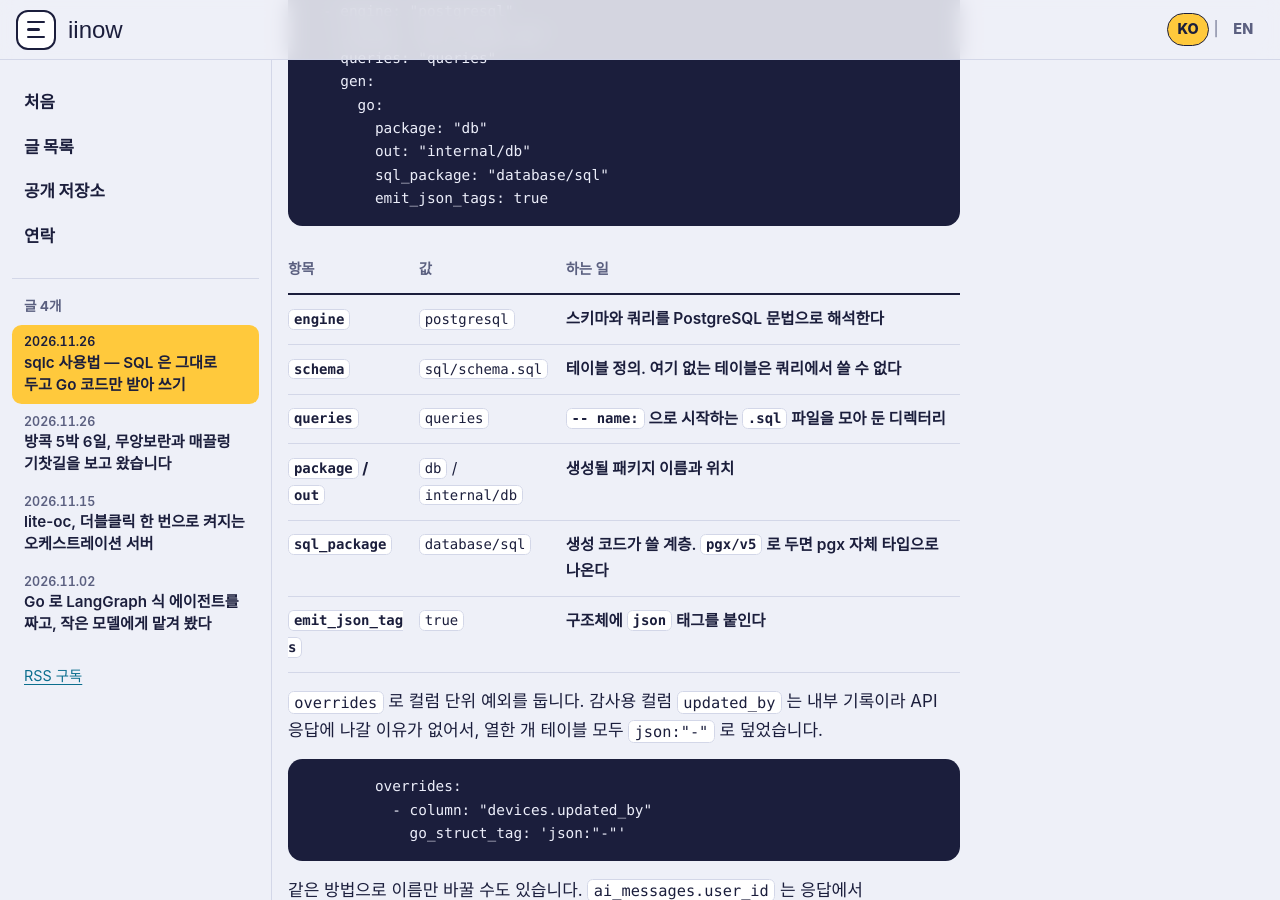
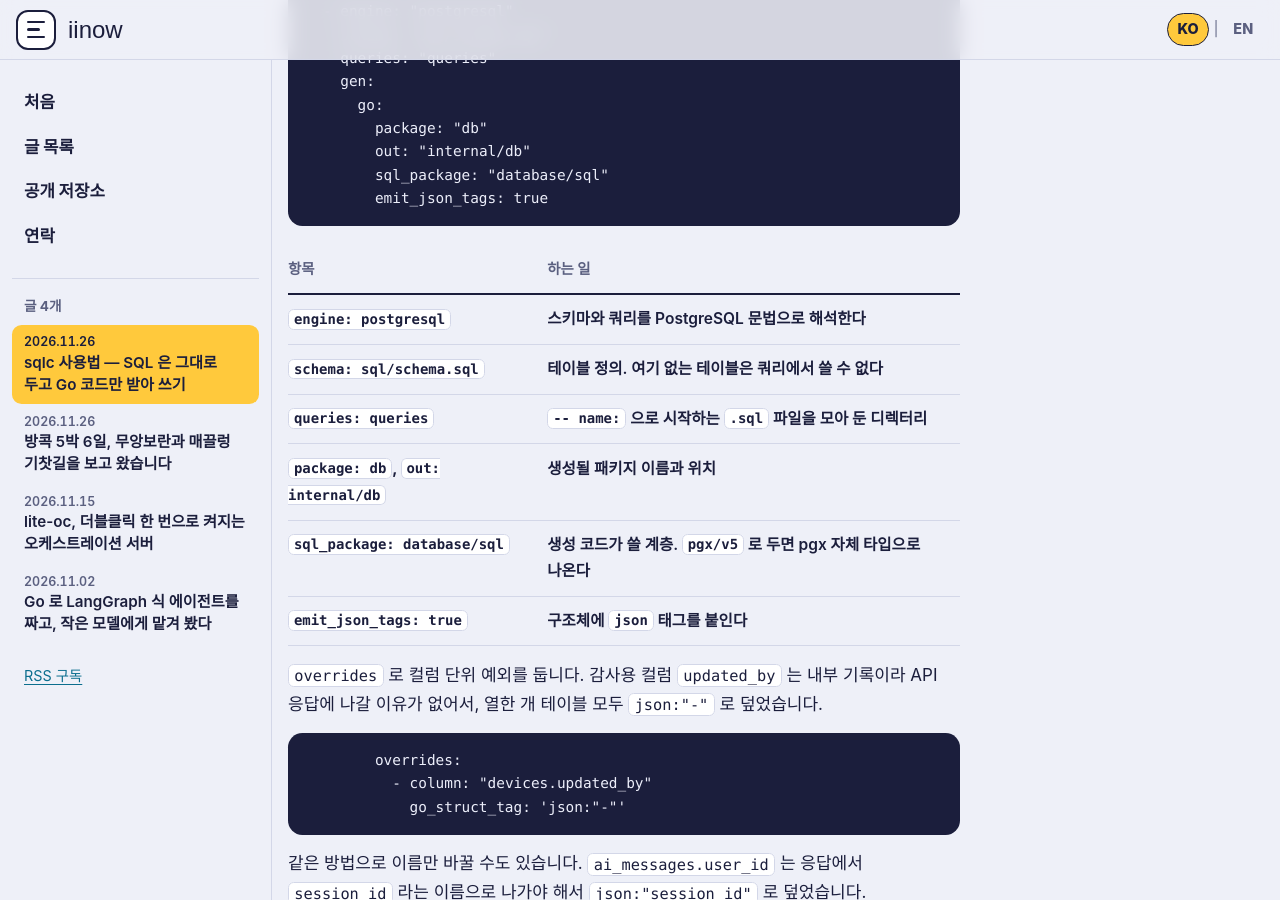
Before and after one commit to iinow/iinow.github.io, a Jekyll site: the page built from _posts/2026-11-26-sqlc-guide.md, in a window 1280 px wide and 900 px high, scrolled down 2438 px. Built offline with Jekyll 4.4.1, drawn with Linux system fonts in a browser that asks for light colours; some web fonts are replaced; some of the changed text lies outside the part shown.

Commit message:
sqlc 글: 설정 표를 두 열로 정리, 트랜잭션 그림 문구 다듬기

````diff
--- a/_posts/2026-11-26-sqlc-guide.md
+++ b/_posts/2026-11-26-sqlc-guide.md
@@ -55,14 +55,14 @@ sql:
         emit_json_tags: true
 ```
 
-| 항목 | 값 | 하는 일 |
-|---|---|---|
-| `engine` | `postgresql` | 스키마와 쿼리를 PostgreSQL 문법으로 해석한다 |
-| `schema` | `sql/schema.sql` | 테이블 정의. 여기 없는 테이블은 쿼리에서 쓸 수 없다 |
-| `queries` | `queries` | `-- name:` 으로 시작하는 `.sql` 파일을 모아 둔 디렉터리 |
-| `package` / `out` | `db` / `internal/db` | 생성될 패키지 이름과 위치 |
-| `sql_package` | `database/sql` | 생성 코드가 쓸 계층. `pgx/v5` 로 두면 pgx 자체 타입으로 나온다 |
-| `emit_json_tags` | `true` | 구조체에 `json` 태그를 붙인다 |
+| 항목 | 하는 일 |
+|---|---|
+| `engine: postgresql` | 스키마와 쿼리를 PostgreSQL 문법으로 해석한다 |
+| `schema: sql/schema.sql` | 테이블 정의. 여기 없는 테이블은 쿼리에서 쓸 수 없다 |
+| `queries: queries` | `-- name:` 으로 시작하는 `.sql` 파일을 모아 둔 디렉터리 |
+| `package: db`, `out: internal/db` | 생성될 패키지 이름과 위치 |
+| `sql_package: database/sql` | 생성 코드가 쓸 계층. `pgx/v5` 로 두면 pgx 자체 타입으로 나온다 |
+| `emit_json_tags: true` | 구조체에 `json` 태그를 붙인다 |
 
 `overrides` 로 컬럼 단위 예외를 둡니다. 감사용 컬럼 `updated_by` 는 내부 기록이라 API 응답에 나갈 이유가 없어서, 열한 개 테이블 모두 `json:"-"` 로 덮었습니다.
 
````
Also changed, not shown: other parts of _posts/2026-11-26-sqlc-guide.md (+2 -2 lines), _posts/2026-11-26-sqlc-guide-en.md (+10 -10 lines), img/sqlc/en/05-tx.png, img/sqlc/ko/05-tx.png.
